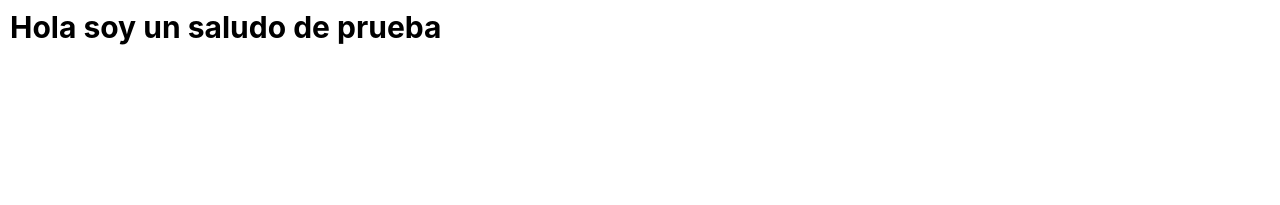
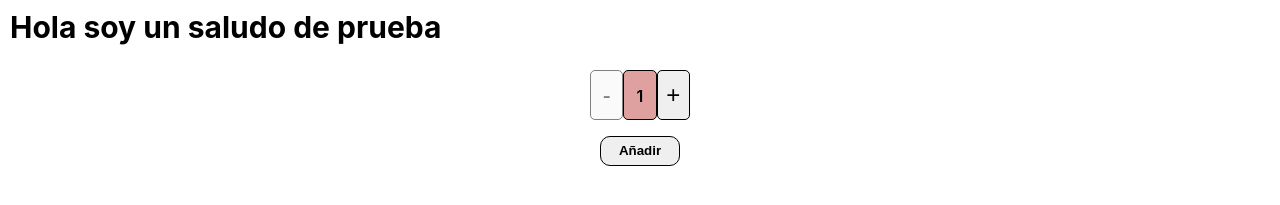
Before and after one commit to ivanggauna/react, a React (Vite) app: page / in a window 1280 px wide. Shown: the part 365-570 px from the top of the page. Built offline with nearby package versions, Linux system fonts and the light colour scheme.

Commit message:
ultimos cambios

```diff
--- /dev/null
+++ b/src/components/ItemCount.jsx
@@ -0,0 +1,49 @@
+import React from 'react';
+import { useState } from 'react';
+import './estilos/itemCount.css'
+
+/* La funcion tiene que tener stock, initial,  onAdd  */
+const ItemCount = ({ onAdd }) => {
+
+    const initial = 1; /* Para que el contador siempre inicie en 1 */
+    const stock = 5; /* Stock maximo, limite de contador */
+
+    /* Hook */
+    const [cantidad, setCantidad] = useState(initial)
+
+    /* Funcion que usa el hook y recibe valor por parametro */
+    const añadirProducto = (valor) => {
+        setCantidad(cantidad + valor);
+    };
+
+    return (
+        <div className='itemCountContainer'>
+            <div className='itemCountContainer__general'>
+                <button className='itemCountContainer__boton' onClick={() => añadirProducto(-1)}
+                    disabled={cantidad === initial ? true : false}>
+                    -
+                </button>
+                <span className='itemCountContainer__cantidad'>
+                    {cantidad}
+                </span>
+                <button className='itemCountContainer__boton' onClick={() => añadirProducto(+1)}
+                    disabled={cantidad === stock ? true : false}>
+                    +
+                </button>
+            </div>
+
+            <button className='botonAñadir' onClick={() => onAdd(cantidad)} disabled={stock === 0 ? true : false}>
+                Añadir
+            </button>
+
+
+        </div>
+    )
+
+}
+
+
+
+
+
+export default ItemCount
--- a/src/components/contenedor/ItemListContainer.jsx
+++ b/src/components/contenedor/ItemListContainer.jsx
@@ -1,15 +1,21 @@
 import React from 'react';
-
+import ItemCount from '../ItemCount';
 import '../estilos/itemListContainer.css';
 
 const itemListContainer = ({ greetings = "Hola soy un saludo de prueba" }) => {
+    const onAdd = (cantidad) => {
+        alert(`Añadiste ${cantidad} productos a tu carrito`);
+    }
 
     return (
 
         <section className="">
             <div className="">
                 <h1 className='saludo'>{greetings}</h1>
+                <ItemCount onAdd={onAdd} />
             </div>
+
+
         </section>
     );
 };
--- /dev/null
+++ b/src/components/estilos/itemCount.css
@@ -0,0 +1,62 @@
+.itemCountContainer{
+    display: flex;
+    flex-direction: column;
+    justify-content: center;
+    align-items: center;
+}
+
+.itemCountContainer__general{
+    display: grid;
+    grid-template: 1fr / 1fr 1fr 1fr;
+    width: 100px;
+    height: 50px;
+    margin: 0px 1em 1em 1em;
+
+
+}
+
+.itemCountContainer__boton{
+    color: black;
+    font-weight: 400;
+    width: 100%;
+    height: 100%;
+    border: 1px solid black;
+    border-radius: 5px;
+    font-size: 1.5rem;
+    transition: all 300ms ease-out;
+
+
+}
+
+.itemCountContainer__boton:hover{
+    border: none;
+    color: black;
+    background-color: rgba(255, 51, 0, 0.778);
+}
+
+.itemCountContainer__boton[disabled]{
+    color: grey;
+    background-color: transparent green;
+    border: 1px solid grey;
+}
+
+.itemCountContainer__cantidad{
+    text-align: center;
+    font-weight: 600;
+    padding-top: 15px;
+
+    height: 67%;
+    border: 1px solid black;
+    border-radius: 5px;
+    color: black;
+    background-color: rgb(223, 160, 160);
+
+}
+
+.botonAñadir{
+    width: 80px;
+    height: 30px;
+    border: 1px solid black;
+    border-radius: 10px;
+    font-weight: 600;
+}
```
Also changed, not shown: src/components/NavBar.jsx (line endings or trailing spaces).
